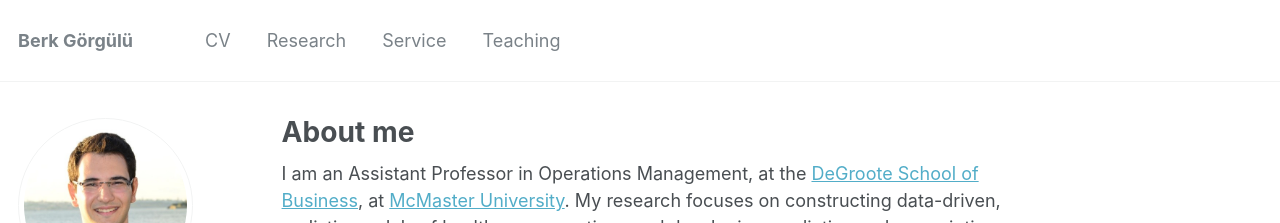
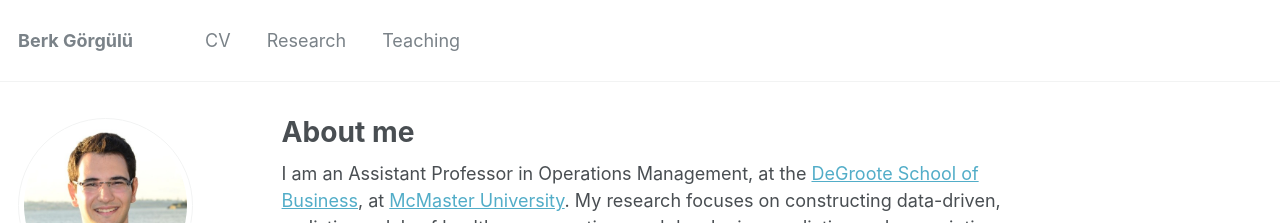
Before and after one commit to gorguluberk/gorguluberk.github.io, a Jekyll site: the page built from _pages/about.md, in a window 1280 px wide and 1015 px high. Shown: the top 223 px of the window. Built offline with Jekyll 4.4.1, drawn with Linux system fonts in a browser that asks for light colours; some web fonts are replaced.

Commit message:
Update navigation.yml

```diff
--- a/_data/navigation.yml
+++ b/_data/navigation.yml
@@ -6,8 +6,5 @@ main:
   - title: "Research"
     url: /research/
 
-  - title: "Service"
-    url: /service_berk/
-
   - title: "Teaching"
     url: /teaching/
```
